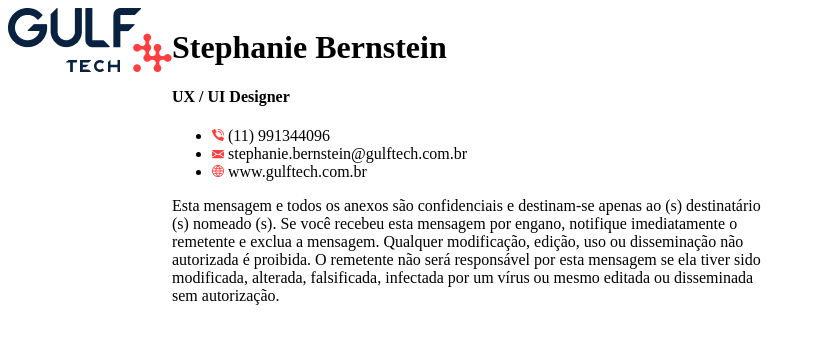
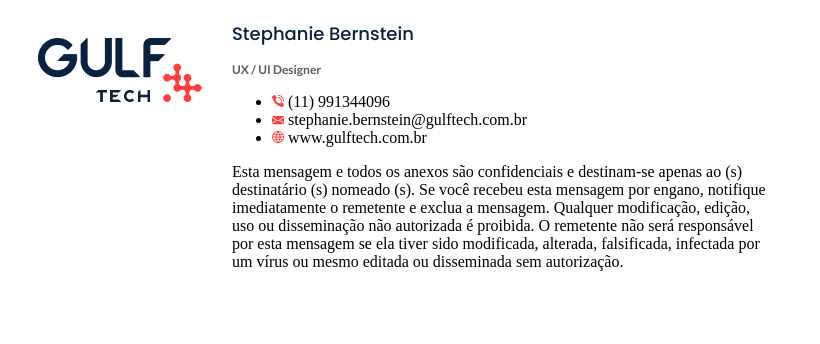
Before and after one commit to filiperitto/assinaturagulftech, a plain HTML site: page index.html in a window 1280 px wide. Shown: the whole page, without its empty margins (0-820 px from the left). Drawn offline with Linux system fonts and the light colour scheme.

Commit message:
Index.html

```diff
--- a/index.html
+++ b/index.html
@@ -1,9 +1,14 @@
 <!DOCTYPE html>
-<html lang="en">
+<html lang="pt">
 <head>
     <meta charset="UTF-8">
     <meta name="viewport" content="width=device-width, initial-scale=1.0">
     <title>Document</title>
+
+
+    <link href="https://fonts.googleapis.com/css2?family=Poppins:ital,wght@0,100;0,200;0,300;0,400;0,500;0,600;0,700;0,800;0,900;1,100;1,200;1,300;1,400;1,500;1,600;1,700;1,800;1,900&display=swap" rel="stylesheet">
+
+    <link href="https://fonts.googleapis.com/css2?family=Lato:ital,wght@0,100;0,300;0,400;0,700;0,900;1,100;1,300;1,400;1,700;1,900&display=swap" rel="stylesheet">
     <link rel="stylesheet" href="style.css">
 </head>
 <body>
--- a/style.scss
+++ b/style.scss
@@ -1,5 +1,29 @@
 .assinatura{
     max-width: 764px;
     display: flex;
+    .logo-box{
+        padding: 30px;
+    }
+    .text-box{
+        h1{
+            font-family: 'Poppins', sans-serif;
+            font-style: normal;
+            font-weight: 500;
+            font-size: 18px;
+            line-height: 27px;
+            /* identical to box height */
 
+
+            color: #092240;
+        }
+        h4{
+            font-family: 'Lato';
+            font-style: normal;
+            font-weight: bold;
+            font-size: 12px;
+            line-height: 14px;
+
+            color: #565D65;
+        }
+    }
 }
```
Also changed, not shown: style.css, 1 other file.
